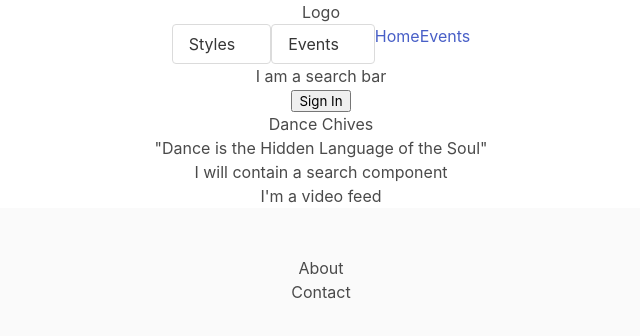
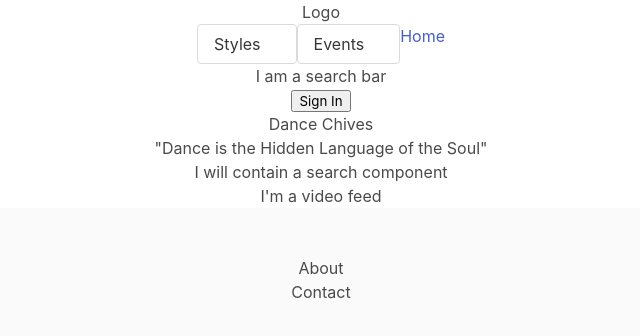
Before and after one commit to brandonawds/DanceChivesMVP, a React (Create React App) app: page / in a window 1280 px wide. Shown: the top 336 px of the page, without its empty margins (319-959 px from the left). Built offline with nearby package versions, Linux system fonts and the light colour scheme; no server answers.

Commit message:
cleaning us css

```diff
--- /dev/null
+++ b/src/CSS/NavBar.css
@@ -0,0 +1,12 @@
+.navBar {
+  display: flex;
+  justify-content: space-evenly;
+  align-items: center;
+  margin: 30px;
+}
+
+.links {
+  display: flex;
+  justify-content: space-evenly;
+  margin: 10px 10vw 10px;
+}
--- a/src/Components/SharedComponents/NavBar.jsx
+++ b/src/Components/SharedComponents/NavBar.jsx
@@ -64,6 +64,7 @@ const NavBar = () => {
   return (
     <div className="navBar">
       <p>Logo</p>
+      <div className="links">
         <div className={toggleStyles ? "dropdown is-active" : "dropdown"}>
           <div className="dropdown-trigger">
             <button
@@ -145,9 +146,9 @@ const NavBar = () => {
           </div>
         </div>
         <Link to={"/"}>Home</Link>
-      {/* <Link to={"/styles"}>Styles</Link> */}
-      <Link to={"/events"}>Events</Link>
+
         <SearchBar />
+      </div>
       {loggedInUser ? (
         <button onClick={signOut}>Logout </button>
       ) : (
```
Also changed, not shown: src/CSS/GlobalCSS.css (+0 -7 lines). Lines whose indentation alone changed are shown as unchanged.
